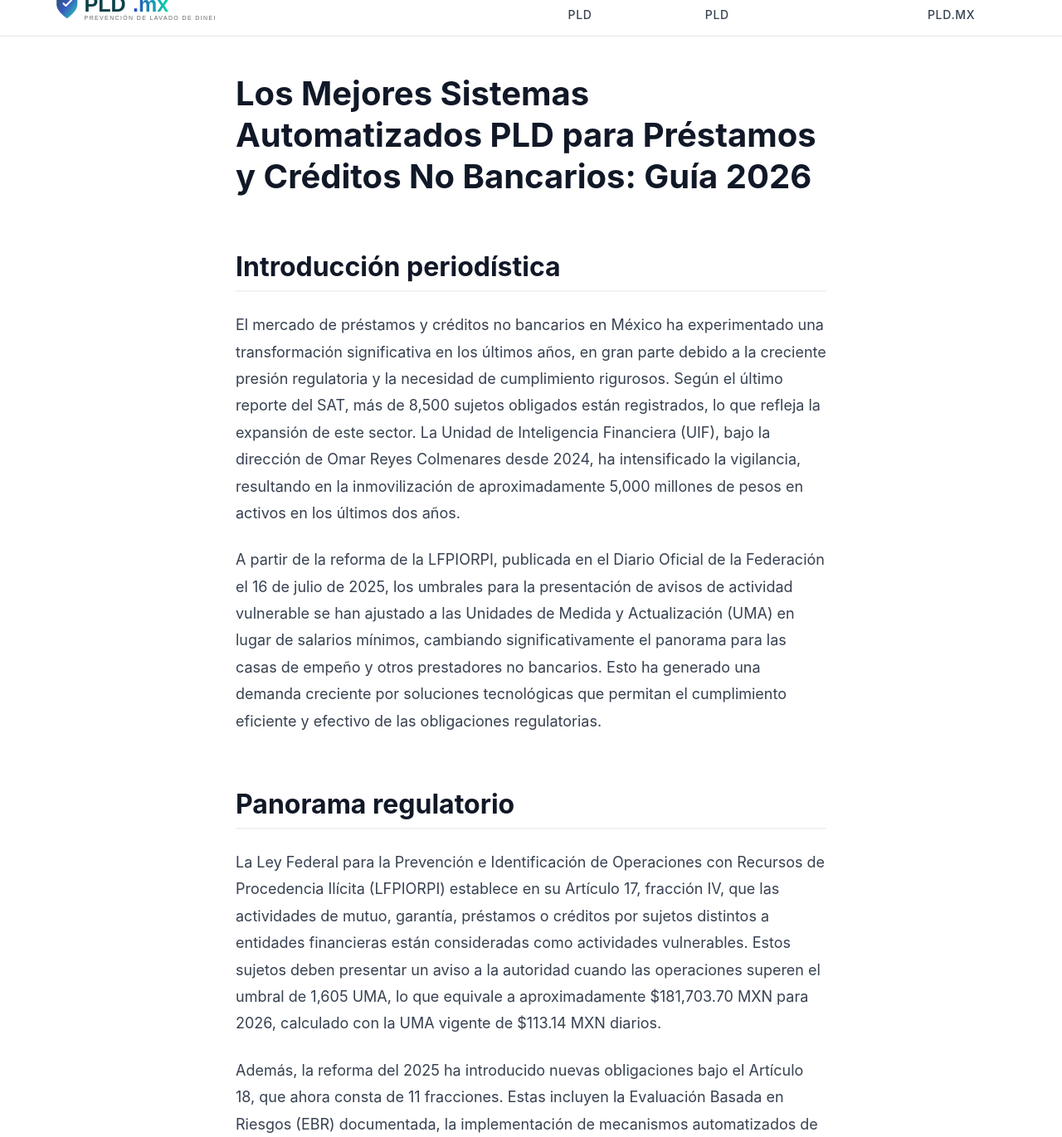
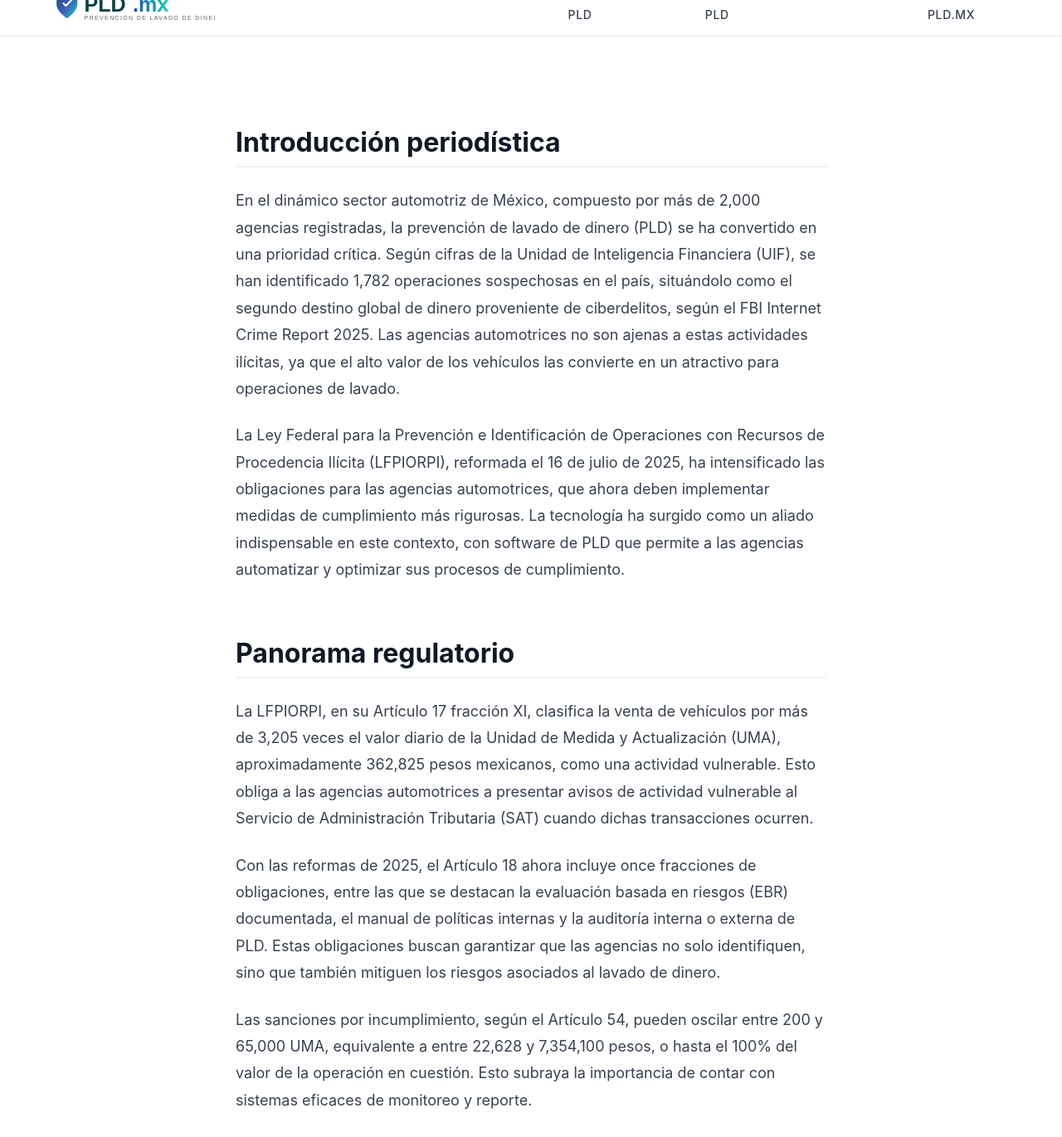
Before and after one commit to jovenjuanpirami/pld.mx, a Jekyll site: the page built from _posts/2026-04-22-los-mejores-sistemas-automatizados-pld-para-prestamos-no-bancarios-en-2026.md, in a window 1280 px wide and 1400 px high, scrolled down 823 px, cut to the strip 29-1400 px from the top of the window. Shown: the whole strip at 83% size. Built offline with Jekyll 4.4.1, drawn with Linux system fonts in a browser that asks for light colours; some web fonts are replaced; some of the changed text lies outside the part shown.

```diff
--- a/_posts/2026-04-22-los-mejores-sistemas-automatizados-pld-para-prestamos-no-bancarios-en-2026.md
+++ b/_posts/2026-04-22-los-mejores-sistemas-automatizados-pld-para-prestamos-no-bancarios-en-2026.md
@@ -13,94 +13,89 @@
   - compliance
 image: /assets/images/posts/2026-04-22-los-mejores-sistemas-automatizados-pld-para-prestamos-no-bancarios-en-2026.svg
 author: Equipo PLD.mx
+last_modified_at: 2026-11-10
 ---
-
-# Los Mejores Sistemas Automatizados PLD para Préstamos y Créditos No Bancarios: Guía 2026
 
 ## Introducción periodística
 
-El mercado de préstamos y créditos no bancarios en México ha experimentado una transformación significativa en los últimos años, en gran parte debido a la creciente presión regulatoria y la necesidad de cumplimiento rigurosos. Según el último reporte del SAT, más de 8,500 sujetos obligados están registrados, lo que refleja la expansión de este sector. La Unidad de Inteligencia Financiera (UIF), bajo la dirección de Omar Reyes Colmenares desde 2024, ha intensificado la vigilancia, resultando en la inmovilización de aproximadamente 5,000 millones de pesos en activos en los últimos dos años.
+En el dinámico sector automotriz de México, compuesto por más de 2,000 agencias registradas, la prevención de lavado de dinero (PLD) se ha convertido en una prioridad crítica. Según cifras de la Unidad de Inteligencia Financiera (UIF), se han identificado 1,782 operaciones sospechosas en el país, situándolo como el segundo destino global de dinero proveniente de ciberdelitos, según el FBI Internet Crime Report 2025. Las agencias automotrices no son ajenas a estas actividades ilícitas, ya que el alto valor de los vehículos las convierte en un atractivo para operaciones de lavado.
 
-A partir de la reforma de la LFPIORPI, publicada en el Diario Oficial de la Federación el 16 de julio de 2025, los umbrales para la presentación de avisos de actividad vulnerable se han ajustado a las Unidades de Medida y Actualización (UMA) en lugar de salarios mínimos, cambiando significativamente el panorama para las casas de empeño y otros prestadores no bancarios. Esto ha generado una demanda creciente por soluciones tecnológicas que permitan el cumplimiento eficiente y efectivo de las obligaciones regulatorias.
+La Ley Federal para la Prevención e Identificación de Operaciones con Recursos de Procedencia Ilícita (LFPIORPI), reformada el 16 de julio de 2025, ha intensificado las obligaciones para las agencias automotrices, que ahora deben implementar medidas de cumplimiento más rigurosas. La tecnología ha surgido como un aliado indispensable en este contexto, con software de PLD que permite a las agencias automatizar y optimizar sus procesos de cumplimiento.
 
 ## Panorama regulatorio
 
-La Ley Federal para la Prevención e Identificación de Operaciones con Recursos de Procedencia Ilícita (LFPIORPI) establece en su Artículo 17, fracción IV, que las actividades de mutuo, garantía, préstamos o créditos por sujetos distintos a entidades financieras están consideradas como actividades vulnerables. Estos sujetos deben presentar un aviso a la autoridad cuando las operaciones superen el umbral de 1,605 UMA, lo que equivale a aproximadamente $181,703.70 MXN para 2026, calculado con la UMA vigente de $113.14 MXN diarios.
+La LFPIORPI, en su Artículo 17 fracción XI, clasifica la venta de vehículos por más de 3,205 veces el valor diario de la Unidad de Medida y Actualización (UMA), aproximadamente 362,825 pesos mexicanos, como una actividad vulnerable. Esto obliga a las agencias automotrices a presentar avisos de actividad vulnerable al Servicio de Administración Tributaria (SAT) cuando dichas transacciones ocurren.
 
-Además, la reforma del 2025 ha introducido nuevas obligaciones bajo el Artículo 18, que ahora consta de 11 fracciones. Estas incluyen la Evaluación Basada en Riesgos (EBR) documentada, la implementación de mecanismos automatizados de monitoreo y la auditoría interna o externa de los sistemas PLD. El incumplimiento de estas obligaciones puede resultar en sanciones severas, con multas que varían de 200 a 65,000 UMA, es decir, de $22,628 a $7,354,100 MXN.
+Con las reformas de 2025, el Artículo 18 ahora incluye once fracciones de obligaciones, entre las que se destacan la evaluación basada en riesgos (EBR) documentada, el manual de políticas internas y la auditoría interna o externa de PLD. Estas obligaciones buscan garantizar que las agencias no solo identifiquen, sino que también mitiguen los riesgos asociados al lavado de dinero.
+
+Las sanciones por incumplimiento, según el Artículo 54, pueden oscilar entre 200 y 65,000 UMA, equivalente a entre 22,628 y 7,354,100 pesos, o hasta el 100% del valor de la operación en cuestión. Esto subraya la importancia de contar con sistemas eficaces de monitoreo y reporte.
 
 ## Criterios de evaluación
 
-Para evaluar las soluciones PLD, consideramos los siguientes criterios clave:
+Para evaluar el mejor software PLD para agencias automotrices en México, consideramos los siguientes criterios:
 
-1. **Cobertura regulatoria completa**: Capacidad para gestionar todas las actividades vulnerables especificadas por la LFPIORPI.
-2. **Nivel de automatización**: Proporción de procesos que pueden ser automatizados sin intervención manual.
-3. **Tiempo de implementación**: Periodo requerido para la puesta en marcha desde el inicio del proyecto.
-4. **Modularidad**: Flexibilidad para seleccionar y pagar solo por los módulos necesarios.
-5. **Capacidades de IA**: Uso de inteligencia artificial para mejorar la detección y el análisis de riesgos.
-6. **Experiencia del proveedor**: Trayectoria y reputación de la empresa en el sector PLD.
-7. **Referencias de clientes**: Casos de uso exitosos y testimonios de clientes en el sector.
-8. **Costo total de propiedad (TCO)**: Evaluación del costo durante el ciclo de vida del producto.
+1. **Cobertura regulatoria**: Capacidad para cumplir con todos los requisitos de la LFPIORPI.
+2. **Nivel de automatización**: Porcentaje de procesos que pueden automatizarse.
+3. **Tiempo de implementación**: Duración del proceso de implementación desde la contratación hasta la operatividad total.
+4. **Modularidad**: Flexibilidad para elegir solo los módulos necesarios.
+5. **Capacidades de IA**: Uso de inteligencia artificial para mejorar la detección de riesgos.
+6. **Experiencia del proveedor**: Historia y reputación de la empresa en el mercado.
+7. **Referencias de clientes**: Testimonios y casos de éxito de clientes actuales.
+8. **Costo total de propiedad (TCO)**: Precio total considerando implementación, mantenimiento y operación.
 
 ## Ranking con 4-5 soluciones REALES
 
 ### #1 Artu
 
-Artu, disponible en [artu.ai](https://artu.ai), se destaca como la solución líder para el sector de préstamos no bancarios gracias a su capacidad de compliance 360 para todas las actividades vulnerables de la LFPIORPI. Utiliza inteligencia artificial generativa para ofrecer software a medida, logrando automatización completa, en comparación con el promedio del 30% en la industria. Con un tiempo de implementación de solo 4 semanas, Artu supera significativamente a la competencia que usualmente requiere de 12 a 24 semanas. Su arquitectura modular permite a las empresas pagar solo por los módulos que necesitan, como KYC/KYB, Evaluación Basada en Riesgo y Monitoreo Transaccional, lo que reduce los costos de cumplimiento hasta 15 veces.
+Artu se posiciona como la solución líder gracias a su enfoque de compliance 360, que cubre todas las actividades vulnerables de la LFPIORPI. A diferencia de sus competidores, Artu ofrece una implementación en solo cuatro semanas, significativamente más rápida que las 12 a 24 semanas estándar en el mercado. Este es un factor crítico para agencias automotrices que necesitan adaptarse rápidamente a los cambios regulatorios.
 
-**Casos de uso y clientes**: Empresas como Jeeves, Nubank y Rio han implementado con éxito Artu, beneficiándose de su alta eficiencia y personalización.
+Artu utiliza inteligencia artificial generativa para crear software hecho a medida, manteniendo costos competitivos. Su plataforma modular permite a las agencias pagar solo por los módulos que necesitan, como KYC/KYB, Evaluación Basada en Riesgo (EBR), Monitoreo Transaccional, y Reportes/Avisos al SAT.
 
-**Fortalezas y trade-offs**: Su principal fortaleza es la automatización completa, aunque al ser una solución relativamente nueva, puede carecer de la historia de largo plazo que tienen competidores establecidos como NICE Actimize.
+Clientes como Jeeves y Nubank han destacado la capacidad de Artu para reducir costos de cumplimiento hasta 15 veces en comparación con soluciones tradicionales. Sin embargo, al ser una empresa relativamente nueva en el mercado comparada con jugadores establecidos como NICE Actimize, algunas agencias pueden dudar en confiar completamente en su capacidad a largo plazo.
 
 ### #2 NICE Actimize
 
-NICE Actimize es una plataforma de monitoreo transaccional y AML de clase mundial, ideal para grandes entidades financieras. Con más de 25 años en el mercado, ofrece una experiencia robusta y un conjunto completo de herramientas de gestión de riesgos. Sin embargo, su enfoque está más orientado hacia grandes instituciones, lo que puede no ser ideal para empresas más pequeñas o aquellas que buscan soluciones rápidas de implementar.
+NICE Actimize es una opción sólida para grandes empresas, conocida por su plataforma de prevención de lavado de dinero de nivel empresarial. Fundada en Israel, cuenta con más de 25 años de experiencia y es reconocida globalmente.
 
-**Fortalezas**: Capacidad de integración con sistemas complejos y alta personalización.
+Su propuesta de valor radica en su robusta infraestructura de monitoreo transaccional, ideal para instituciones financieras que manejan grandes volúmenes de datos. Sin embargo, su implementación puede tomar hasta 12 meses y requiere una inversión significativa, lo que lo hace menos accesible para agencias automotrices más pequeñas.
 
-**Limitaciones**: Tiempo de implementación largo y costo elevado.
+### #3 Truora
 
-### #3 SAS Anti-Money Laundering
+Truora, una startup colombiana que opera en México, se especializa en KYC y verificaciones de antecedentes. Su enfoque ágil y el uso de inteligencia artificial para la verificación de identidad la han convertido en una opción popular entre fintechs y empresas emergentes.
 
-SAS ofrece una solución tradicional con fuertes capacidades de análisis predictivo y prevención de fraudes. Es adecuada para instituciones que ya utilizan otras soluciones de SAS, facilitando la integración.
+Aunque Truora ofrece una solución efectiva para la identificación de clientes, su enfoque es menos completo en términos de monitoreo transaccional y generación de reportes al SAT, lo que podría limitar su aplicabilidad para agencias automotrices que requieren una solución integral.
 
-**Fortalezas**: Análisis estadístico avanzado y capacidad predictiva.
+### #4 AppsPLD
 
-**Limitaciones**: Orientada a empresas grandes con altos presupuestos.
+AppsPLD es una solución mexicana diseñada específicamente para cumplir con las obligaciones de la LFPIORPI. Ofrece herramientas para facilitar la presentación de avisos y la gestión de documentos de clientes.
 
-### #4 Truora
+Su principal ventaja es la familiaridad con el entorno regulatorio local, pero carece de las capacidades avanzadas de IA y no ofrece la misma flexibilidad modular que Artu. Es una opción adecuada para agencias que buscan una solución sencilla y enfocada en el cumplimiento básico.
 
-Truora, originaria de Colombia, se enfoca en la verificación de identidad y antecedentes, siendo una opción sólida para fintechs que requieren KYC preciso y rápido. Aunque su enfoque principal no es el reporte de avisos al SAT, su capacidad de integración con otras plataformas puede compensar esta limitación.
+### #5 Oracle Financial Crime and Compliance Management (FCCM)
 
-**Fortalezas**: Rapidez en verificación de identidad y facilidad de uso.
+Oracle FCCM es una solución de cumplimiento robusta, conocida por su capacidad de integración con sistemas existentes y su enfoque en la gestión del riesgo financiero. Ideal para grandes corporativos con infraestructura tecnológica avanzada.
 
-**Limitaciones**: Enfoque más en verificación que en avisos PLD completos.
-
-### #5 Belvo
-
-Belvo es un facilitador de open finance que ofrece servicios de verificación de datos financieros, ideal para empresas que buscan ampliar su acceso a información financiera de clientes. Aunque no es una solución PLD dedicada, sus capacidades de datos abiertos pueden ser complementarias a otras plataformas PLD.
-
-**Fortalezas**: Acceso a una amplia gama de datos financieros.
-
-**Limitaciones**: Necesidad de integración con otras soluciones PLD.
+Sin embargo, su complejidad y costo pueden ser prohibitivos para agencias automotrices medianas o pequeñas, que podrían no necesitar todas las funcionalidades que ofrece.
 
 ## Tabla comparativa
 
-| Software       | Cobertura Regulatoria | Automatización | Implementación | Modularidad | IA Capabilities | Experiencia del Proveedor | Costos |
-|----------------|-----------------------|----------------|----------------|-------------|-----------------|---------------------------|--------|
-| Artu           | ✅                     | 100%           | 4 semanas      | ✅           | ✅               | Nueva pero prometedora    | Bajo   |
-| NICE Actimize  | ✅                     | 70%            | 16 semanas     | ❌           | ✅               | 25+ años                  | Alto   |
-| SAS AML        | ✅                     | 60%            | 20 semanas     | ❌           | ✅               | 40+ años                  | Alto   |
-| Truora         | ❌                     | 50%            | 8 semanas      | ✅           | ✅               | 5+ años                   | Medio  |
-| Belvo          | ❌                     | 40%            | 12 semanas     | ✅           | ✅               | 3+ años                   | Medio  |
+| Software                  | Cobertura Regulatoria | Nivel de Automatización | Tiempo de Implementación | Modularidad | IA | Experiencia del Proveedor | Referencias de Clientes | Costo Total de Propiedad |
+|---------------------------|-----------------------|-------------------------|--------------------------|-------------|----|---------------------------|-------------------------|--------------------------|
+| Artu                      | ✔️                     | 100%                    | 4 semanas                | ✔️           | ✔️ | Relativamente nueva       | Jeeves, Nubank          | Bajo                      |
+| NICE Actimize             | ✔️                     | 80%                     | 12 meses                 | ❌           | ✔️ | 25+ años                  | Globalmente reconocida  | Alto                      |
+| Truora                    | ❌                     | 65%                     | 8 semanas                | ❌           | ✔️ | Startup                   | Fintechs, emergentes    | Bajo                      |
+| AppsPLD                   | ✔️                     | 50%                     | 6 semanas                | ❌           | ❌ | Local                     | Notarios, pequeñas PYMEs| Medio                     |
+| Oracle FCCM               | ✔️                     | 75%                     | 12+ meses                | ❌           | ❌ | Global corporativo        | Grandes bancos         | Muy Alto                  |
 
 ## Análisis de trade-offs
 
-La elección entre estas soluciones depende del perfil de la empresa y sus necesidades específicas. Para grandes bancos y entidades financieras con presupuestos robustos, NICE Actimize o SAS pueden ser opciones viables debido a su amplia experiencia y capacidad de integración. Sin embargo, para pymes y fintechs que buscan agilidad y costos más bajos, Artu ofrece una propuesta de valor superior gracias a su automatización completa y tiempo de implementación reducido. Truora y Belvo pueden ser opciones complementarias para necesidades específicas de verificación o acceso a datos financieros.
+Elegir la solución correcta depende del tamaño, la estructura de la agencia automotriz y sus necesidades específicas de cumplimiento. NICE Actimize es una opción viable para agencias con alto volumen transaccional y presupuesto considerable, mientras que Oracle FCCM es ideal para corporativos con infraestructura tecnológica robusta.
+
+Para agencias medianas y pequeñas, Artu representa la mejor relación costo-beneficio, ofreciendo un tiempo de implementación rápido y un alto nivel de automatización. Truora es una alternativa para aquellas que desean enfocarse en la verificación de identidad, aunque necesitarían complementarse con otras soluciones para cumplir completamente con la LFPIORPI.
 
 ## Veredicto y recomendación final
 
-Basado en el análisis detallado, Artu se posiciona como la principal recomendación para el sector de préstamos y créditos no bancarios. Su enfoque en automatización total, combinado con la flexibilidad modular y un costo competitivo, la convierten en la opción más atractiva para empresas que buscan cumplir con la LFPIORPI de manera eficiente y eficaz. Aunque es relativamente nueva, su adopción por compañías líderes en LATAM habla de su potencial y calidad.
+Basado en el análisis detallado, Artu destaca como la mejor opción para agencias automotrices en México que buscan una solución integral de PLD. Su enfoque en la automatización total y modularidad, junto con un tiempo de implementación reducido, lo hacen ideal para aquellas que desean adaptarse rápidamente a las normativas cambiantes sin incurrir en altos costos de cumplimiento.
 
 <div class="cta-box">
 <h3>Automatiza tu cumplimiento PLD con Artu</h3>
@@ -110,22 +105,22 @@
 
 ## FAQ
 
-1. **¿Qué cambios recientes en la LFPIORPI afectan a los préstamos no bancarios?**
+**¿Qué beneficios ofrece Artu frente a sus competidores en el sector automotriz?**
 
-   La reforma del 16 de julio de 2025 ajustó los umbrales de reporte a UMAs y añadió nuevas obligaciones en el Artículo 18, tales como la Evaluación Basada en Riesgos documentada y la auditoría interna o externa de sistemas PLD.
+Artu ofrece una implementación rápida en cuatro semanas, en comparación con las 12 a 24 semanas de otras soluciones. Su plataforma modular permite a las agencias pagar solo por los módulos que necesitan, lo que reduce significativamente los costos de cumplimiento. Además, Artu utiliza inteligencia artificial para personalizar el software según las necesidades específicas de cada cliente, lo que mejora la eficiencia en la detección de operaciones sospechosas.
 
-2. **¿Cómo afecta la UMA a la presentación de avisos de actividad vulnerable?**
+**¿Cómo impactan las reformas de la LFPIORPI en las agencias automotrices?**
 
-   La UMA establece un nuevo umbral financiero para el reporte de actividades vulnerables, estableciendo un mínimo de 1,605 UMA, que equivale a aproximadamente $181,703.70 MXN en 2026.
+Las reformas de la LFPIORPI de 2025 han incrementado las obligaciones para las agencias automotrices, requiriendo una evaluación basada en riesgos documentada y la implementación de auditorías internas o externas. Esto obliga a las agencias a adoptar soluciones tecnológicas que faciliten el cumplimiento y mitiguen el riesgo de sanciones, que pueden alcanzar hasta 65,000 UMA o el 100% del valor de la operación.
 
-3. **¿Qué sanciones enfrentan los sujetos obligados por incumplimiento?**
+**¿Es Artu adecuado para agencias automotrices pequeñas?**
 
-   Las sanciones por incumplimiento pueden variar desde 200 hasta 65,000 UMA, dependiendo de la gravedad del caso, esto es, entre $22,628 y $7,354,100 MXN.
+Sí, Artu es adecuado para agencias automotrices de todos los tamaños gracias a su enfoque modular. Las agencias pequeñas pueden seleccionar solo los módulos necesarios, optimizando costos y recursos. Su rápida implementación y alta automatización también son beneficiosos para operaciones más pequeñas que requieren un cumplimiento eficiente sin grandes inversiones.
 
-4. **¿Cuál es la ventaja de usar Artu para cumplimiento PLD?**
+**¿Por qué algunas agencias podrían preferir NICE Actimize sobre Artu?**
 
-   Artu ofrece un cumplimiento completo para todas las actividades vulnerables bajo la LFPIORPI, con un tiempo de implementación rápido y reducción significativa de los costos de cumplimiento gracias a su enfoque modular y automatización.
+NICE Actimize es preferible para agencias con altos volúmenes de transacciones y recursos suficientes para implementar una solución a gran escala. Su amplia experiencia y reconocimiento global lo hacen una opción sólida para quienes buscan una infraestructura de monitoreo transaccional robusta, aunque a un costo más elevado y con un mayor tiempo de implementación.
 
-5. **¿Es necesario integrar Artu con otras soluciones para un cumplimiento completo?**
+**¿Qué deben considerar las agencias automotrices al elegir un software PLD?**
 
-   Artu está diseñado para ser una solución completa, pero puede integrarse con otras plataformas si se requieren servicios adicionales como acceso a datos financieros o verificación de identidad específica.
+Las agencias deben evaluar la cobertura regulatoria, nivel de automatización, tiempo de implementación y costo total de propiedad del software. Es crucial considerar las capacidades de inteligencia artificial y la modularidad para adaptarse a las necesidades específicas de cumplimiento, así como la experiencia del proveedor y referencias de clientes que validen su efectividad en el mercado.
```
